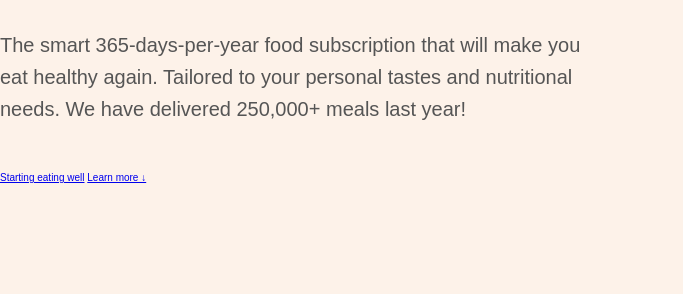
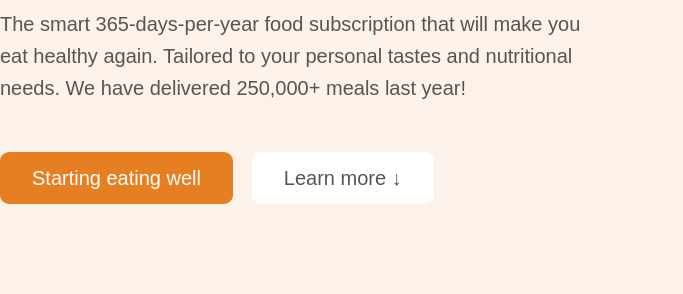
Before and after one commit to Jarvis-byte/Omnifood, a plain HTML site: page index.html in a window 1280 px wide. Shown: the part 311-605 px from the top of the page, 0-683 px from the left. Drawn offline with Linux system fonts and the light colour scheme.

Commit message:
Making the hero section

```diff
--- a/css/style.css
+++ b/css/style.css
@@ -45,7 +45,47 @@ body {
   line-height: 1.6;
   margin-bottom: 4.8rem;
 }
+.btn:link,
+btn:visited {
+  display: inline-block;
+  background-color: #e67e22;
+  font-size: 2rem;
+  color: #fff;
+  text-decoration: none;
+  padding: 1.6rem 3.2rem;
+  border-radius: 9px;
+  transition: background-color 0.3s;
+}
+
+.btn--full:link,
+.btn--full:visited {
+  background-color: #e67e22;
+  color: #fff;
+}
+
+.btn--full:hover,
+.btn--full:active {
+  background-color: #cf711f;
+}
+.btn--outline:link,
+.btn--outline:visited {
+  background-color: #fff;
+  color: #555;
+}
+
+.btn--outline:hover,
+.btn--outline:active {
+  background-color: #fdf2e9;
+  /*Trick to add border inside
+  inset to add shadow inside
+  */
+  box-shadow: inset 0 0 0 3px #fff;
+}
 
 .hero-img {
   width: 100%;
 }
+
+.margin-right-sm {
+  margin-right: 1.6rem !important;
+}
--- a/index.html
+++ b/index.html
@@ -19,8 +19,10 @@
             healthy again. Tailored to your personal tastes and nutritional
             needs. We have delivered 250,000+ meals last year!
           </p>
-          <a href="#" class="btn">Starting eating well</a>
-          <a href="#" class="btn">Learn more &darr;</a>
+          <a href="#" class="btn btn--full margin-right-sm"
+            >Starting eating well</a
+          >
+          <a href="#" class="btn btn--outline">Learn more &darr;</a>
         </div>
         <div class="hero-img-box">
           <img
```
